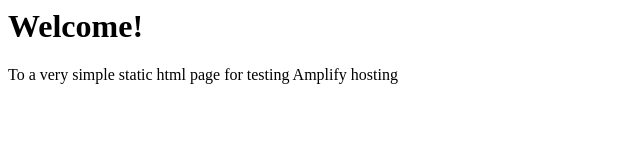
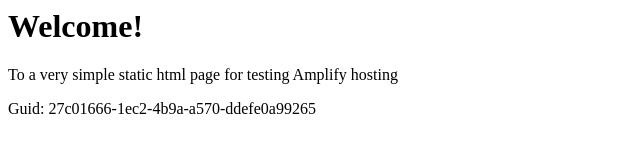
Before and after one commit to aws-aemilia-hkg/Github-PR-Commit-Integration-Test-DoNotTouch-GitHubAutoBuildCanaryTest-v1-preprod-ap-east-1, a website: page src/index.html in a window 1280 px wide. Shown: the whole page, without its empty margins (0-640 px from the left). Drawn offline with Linux system fonts and the light colour scheme.

Commit message:
commit from integ tests

```diff
--- a/src/index.html
+++ b/src/index.html
@@ -1,3 +1,5 @@
+
+
 <html lang="en">
 
 <head>
@@ -10,6 +12,6 @@
 <body>
     <h1>Welcome!</h1>
     <p>To a very simple static html page for testing Amplify hosting</p>
-</body>
+    <p>Guid: 27c01666-1ec2-4b9a-a570-ddefe0a99265</p></body>
 
 </html>
```
